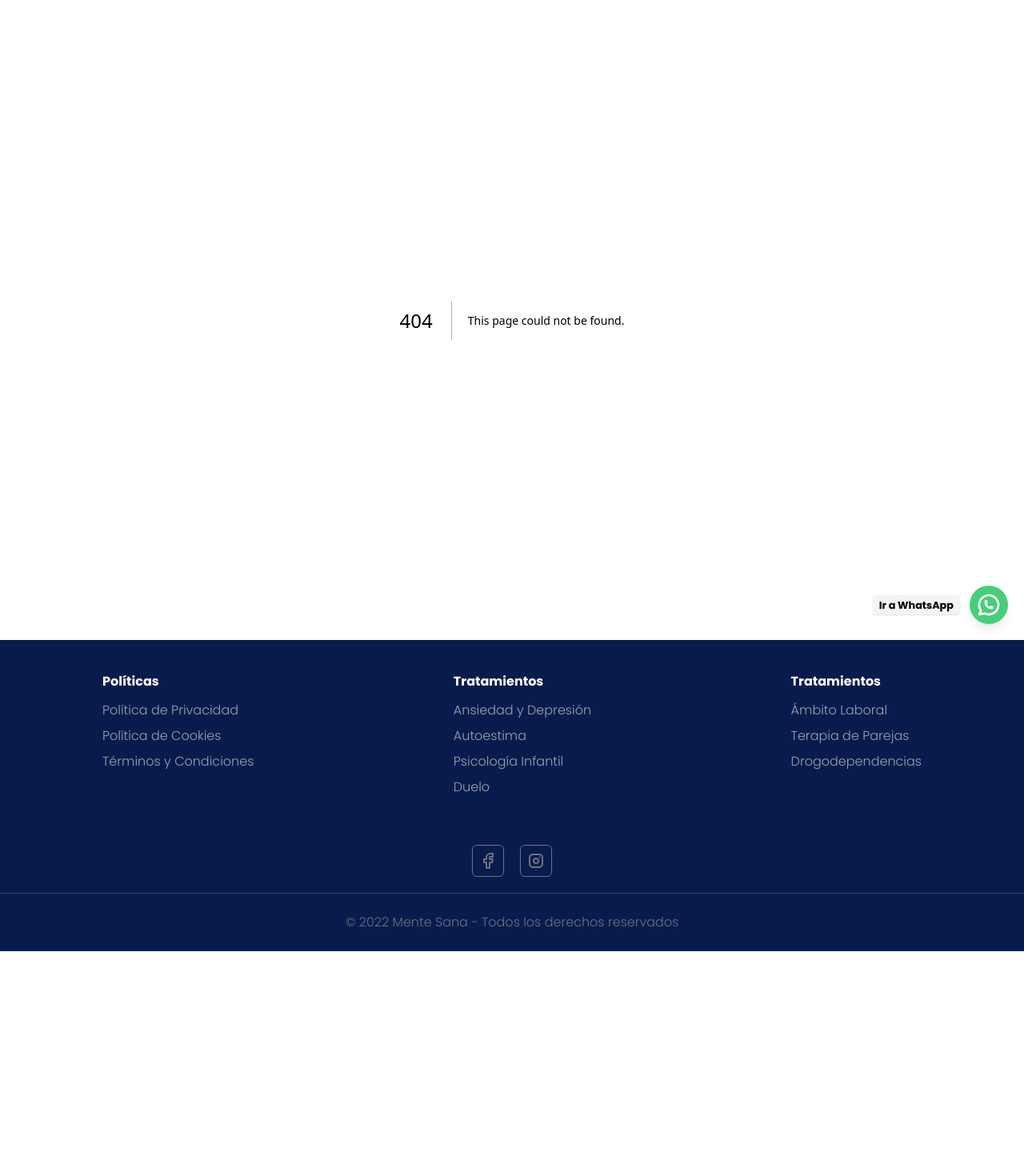
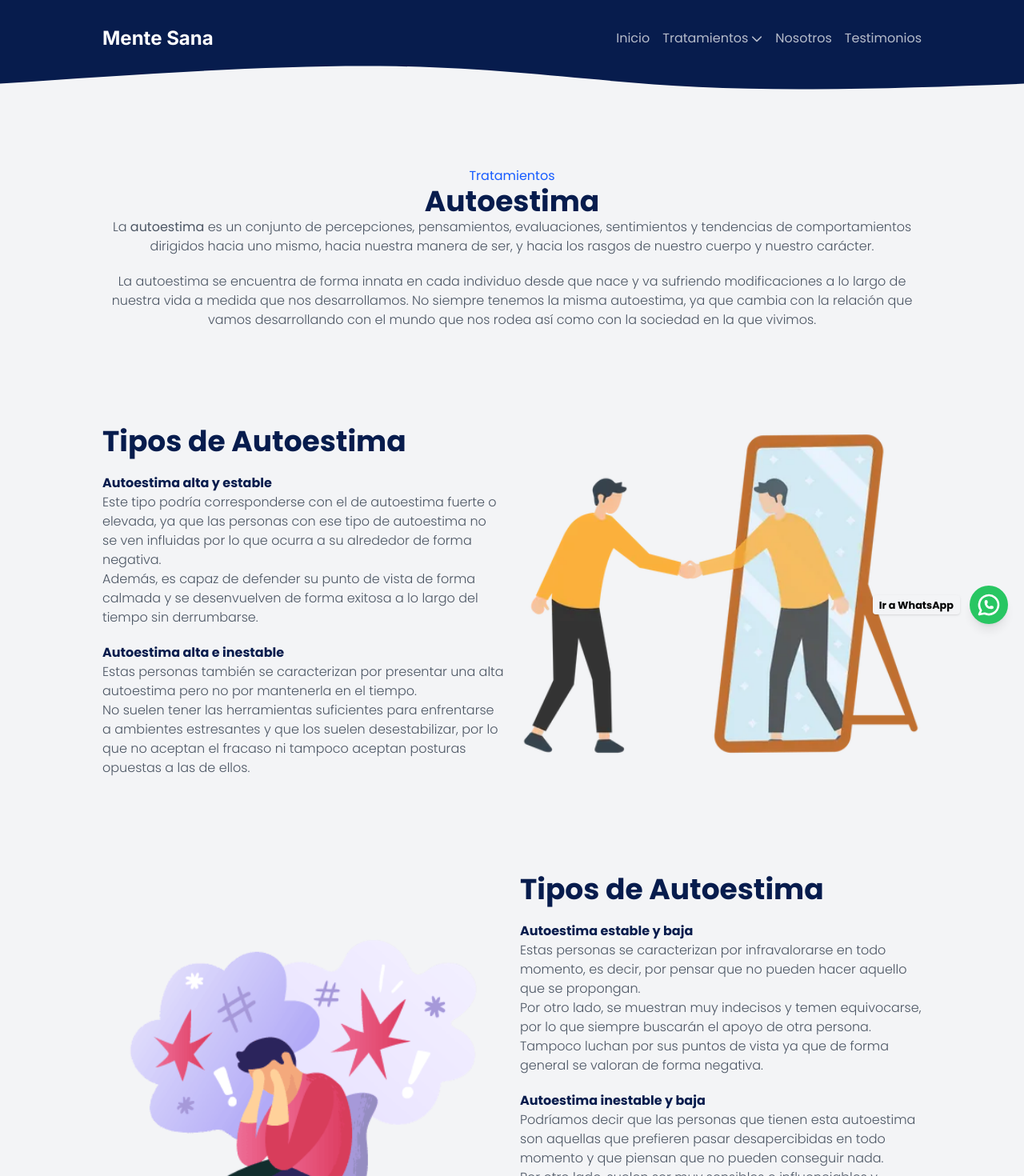
Before and after one commit to DarCkly666/mente-sana-psicologia, a Next.js app: page /autoestima in a window 1280 px wide. Before the commit this address had no page. Shown: the top 1470 px of the page at 80% size. Before the commit the page ends 1189 px from the top, so only its background shows below. Built offline with nearby package versions, Linux system fonts and the light colour scheme.

Commit message:
Added Autoestima page

```diff
--- /dev/null
+++ b/src/app/autoestima/page.tsx
@@ -0,0 +1,167 @@
+import SintomaItem from "@/components/sections/SintomaItem";
+import {
+  fontPoppins,
+  fontPoppins300,
+  fontPoppins500,
+  fontPoppins700,
+} from "@/utils/MyFonts";
+import Image from "next/image";
+import React from "react";
+
+export default function Autoestima() {
+  return (
+    <main
+      className={`bg-gray-100 text-dark-blue relative ${fontPoppins300.className}`}
+    >
+      <div className="">
+        <div className="w-full h-24 text-dark-blue">
+          <svg
+            width="100%"
+            height="170%"
+            preserveAspectRatio="none"
+            id="svg"
+            fill="currentColor"
+            viewBox="0 0 1440 390"
+            xmlns="http://www.w3.org/2000/svg"
+          >
+            <path
+              d="M 0,400 L 0,150 C 158.53333333333336,137.73333333333335 317.0666666666667,125.46666666666667 458,140 C 598.9333333333333,154.53333333333333 722.2666666666667,195.86666666666667 883,202 C 1043.7333333333333,208.13333333333333 1241.8666666666668,179.06666666666666 1440,150 L 1440,400 L 0,400 Z"
+              stroke="none"
+              stroke-width="0"
+              fill-opacity="1"
+              transform="rotate(-180 720 200)"
+            ></path>
+          </svg>
+        </div>
+        <div className="pt-20 md:pt-28 text-center w-full px-6 sm:px-12 md:px-20 lg:px-32 2xl:px-72 py-28 space-y-5">
+          <div>
+            <p className={`text-light-blue ${fontPoppins.className}`}>
+              Tratamientos
+            </p>
+            <h2 className={`text-3xl md:text-4xl ${fontPoppins700.className}`}>
+              Autoestima
+            </h2>
+            <p className="text-gray-600">
+              La <strong>autoestima</strong> es un conjunto de percepciones,
+              pensamientos, evaluaciones, sentimientos y tendencias de
+              comportamientos dirigidos hacia uno mismo, hacia nuestra manera de
+              ser, y hacia los rasgos de nuestro cuerpo y nuestro carácter.
+            </p>
+            <p className="text-gray-600 mt-5">
+              La autoestima se encuentra de forma innata en cada individuo desde
+              que nace y va sufriendo modificaciones a lo largo de nuestra vida
+              a medida que nos desarrollamos. No siempre tenemos la misma
+              autoestima, ya que cambia con la relación que vamos desarrollando
+              con el mundo que nos rodea así como con la sociedad en la que
+              vivimos.
+            </p>
+            <div className="flex flex-col-reverse md:flex-row items-center gap-5 mt-20">
+              <div className="w-full md:w-1/2 text-start">
+                <p
+                  className={`text-3xl md:text-4xl py-5 ${fontPoppins700.className}`}
+                >
+                  Tipos de Autoestima
+                </p>
+                <p className={`${fontPoppins700.className}`}>
+                  Autoestima alta y estable
+                </p>
+                <p className="text-gray-600">
+                  Este tipo podría corresponderse con el de autoestima fuerte o
+                  elevada, ya que las personas con ese tipo de autoestima no se
+                  ven influidas por lo que ocurra a su alrededor de forma
+                  negativa.
+                </p>
+                <p className="text-gray-600">
+                  Además, es capaz de defender su punto de vista de forma
+                  calmada y se desenvuelven de forma exitosa a lo largo del
+                  tiempo sin derrumbarse.
+                </p>
+                <p className={`pt-5 ${fontPoppins700.className}`}>
+                  Autoestima alta e inestable
+                </p>
+                <p className="text-gray-600">
+                  Estas personas también se caracterizan por presentar una alta
+                  autoestima pero no por mantenerla en el tiempo.
+                </p>
+                <p className="text-gray-600">
+                  No suelen tener las herramientas suficientes para enfrentarse
+                  a ambientes estresantes y que los suelen desestabilizar, por
+                  lo que no aceptan el fracaso ni tampoco aceptan posturas
+                  opuestas a las de ellos.
+                </p>
+              </div>
+              <div className="w-full md:w-1/2 grid place-items-center">
+                <Image
+                  src="/images/self_esteem.webp"
+                  alt="Ansiedad y depresión"
+                  width={500}
+                  height={500}
+                />
+              </div>
+            </div>
+            <div className="flex flex-col md:flex-row items-center gap-5 mt-20">
+              <div className="w-full md:w-1/2 grid place-items-center">
+                <Image
+                  src="/images/low_self_esteem.png"
+                  alt="Ansiedad y depresión"
+                  width={500}
+                  height={500}
+                />
+              </div>
+              <div className="w-full md:w-1/2 text-start">
+                <p
+                  className={`text-3xl md:text-4xl py-5 ${fontPoppins700.className}`}
+                >
+                  Tipos de Autoestima
+                </p>
+                <p className={`${fontPoppins700.className}`}>
+                  Autoestima estable y baja
+                </p>
+                <p className="text-gray-600">
+                  Estas personas se caracterizan por infravalorarse en todo
+                  momento, es decir, por pensar que no pueden hacer aquello que
+                  se propongan.
+                </p>
+                <p className="text-gray-600">
+                  Por otro lado, se muestran muy indecisos y temen equivocarse,
+                  por lo que siempre buscarán el apoyo de otra persona. Tampoco
+                  luchan por sus puntos de vista ya que de forma general se
+                  valoran de forma negativa.
+                </p>
+                <p className={`pt-5 ${fontPoppins700.className}`}>
+                  Autoestima inestable y baja
+                </p>
+                <p className="text-gray-600">
+                  Podríamos decir que las personas que tienen esta autoestima
+                  son aquellas que prefieren pasar desapercibidas en todo
+                  momento y que piensan que no pueden conseguir nada.
+                </p>
+                <p className="text-gray-600">
+                  Por otro lado, suelen ser muy sensibles e influenciables y
+                  prefieren no enfrentarse a nadie incluso aunque sepan que la
+                  otra persona no lleva la razón.
+                </p>
+                <p className={`pt-5 ${fontPoppins700.className}`}>
+                  Autoestima inflada
+                </p>
+                <p className="text-gray-600">
+                  Las personas con este tipo de autoestima se caracterizan por
+                  tener una personalidad fuerte y creerse mejor que las personas
+                  que tienen a su alrededor. Por ello, nunca suelen escuchar ni
+                  prestarles atención alguna.
+                </p>
+                <p className="text-gray-600">
+                  También suelen culpabilizar a los demás en situaciones
+                  estresantes y tienen un ego muy grande. No son capaces de
+                  corregir sus propios errores ni tampoco criticarse a sí
+                  mismos. Se caracterizan por ser muy materialistas y
+                  superficiales.
+                </p>
+              </div>
+            </div>
+          </div>
+        </div>
+      </div>
+    </main>
+  );
+}
--- a/src/components/Footer.tsx
+++ b/src/components/Footer.tsx
@@ -21,13 +21,13 @@ export default function Footer() {
           </h3>
           <ul className="space-y-2">
             <li className="hover:text-white">
-              <Link href="#">Política de Privacidad</Link>
+              <Link href="politica-de-privacidad">Política de Privacidad</Link>
             </li>
             <li className="hover:text-white">
-              <Link href="#">Política de Cookies</Link>
+              <Link href="politica-de-cookies">Política de Cookies</Link>
             </li>
             <li className="hover:text-white">
-              <Link href="#">Términos y Condiciones</Link>
+              <Link href="terminos-condiciones">Términos y Condiciones</Link>
             </li>
           </ul>
         </div>
@@ -40,13 +40,13 @@ export default function Footer() {
               <Link href="ansiedad-depresion">Ansiedad y Depresión</Link>
             </li>
             <li className="hover:text-white">
-              <Link href="#">Autoestima</Link>
+              <Link href="autoestima">Autoestima</Link>
             </li>
             <li className="hover:text-white">
-              <Link href="#">Psicología Infantil</Link>
+              <Link href="psicologia-infantil">Psicología Infantil</Link>
             </li>
             <li className="hover:text-white">
-              <Link href="#">Duelo</Link>
+              <Link href="duelo">Duelo</Link>
             </li>
           </ul>
         </div>
@@ -56,13 +56,13 @@ export default function Footer() {
           </h3>
           <ul className="space-y-2">
             <li className="hover:text-white">
-              <Link href="#">Ámbito Laboral</Link>
+              <Link href="ambito-social-laboral">Ámbito Laboral</Link>
             </li>
             <li className="hover:text-white">
-              <Link href="#">Terapia de Parejas</Link>
+              <Link href="terapia-de-pareja">Terapia de Parejas</Link>
             </li>
             <li className="hover:text-white">
-              <Link href="#">Drogodependencias</Link>
+              <Link href="drogodependencia">Drogodependencias</Link>
             </li>
           </ul>
         </div>
--- a/src/components/Navbar.tsx
+++ b/src/components/Navbar.tsx
@@ -142,32 +142,47 @@ export default function Navbar() {
               </Link>
             </li>
             <li>
-              <Link className="hover:text-light-blue w-full block" href="#">
+              <Link
+                className="hover:text-light-blue w-full block"
+                href="psicologia-infantil"
+              >
                 Psicología Infantil
               </Link>
             </li>
             <li>
-              <Link className="hover:text-light-blue w-full block" href="#">
+              <Link className="hover:text-light-blue w-full block" href="duelo">
                 Duelo
               </Link>
             </li>
             <li>
-              <Link className="hover:text-light-blue w-full block" href="#">
+              <Link
+                className="hover:text-light-blue w-full block"
+                href="autoestima"
+              >
                 Autoestima
               </Link>
             </li>
             <li>
-              <Link className="hover:text-light-blue w-full block" href="#">
+              <Link
+                className="hover:text-light-blue w-full block"
+                href="ambito-social-laboral"
+              >
                 Ámbito Social/Laboral
               </Link>
             </li>
             <li>
-              <Link className="hover:text-light-blue w-full block" href="#">
+              <Link
+                className="hover:text-light-blue w-full block"
+                href="terapia-de-pareja"
+              >
                 Terapia De Pareja
               </Link>
             </li>
             <li>
-              <Link className="hover:text-light-blue w-full block" href="#">
+              <Link
+                className="hover:text-light-blue w-full block"
+                href="drogodependencia"
+              >
                 Drogodependencia
               </Link>
             </li>
@@ -175,7 +190,7 @@ export default function Navbar() {
         </li>
         <li>
           <Link
-            href="#nosotros"
+            href="nosotros"
             className={`${
               isScrolled ? "hover:text-light-blue" : "hover:text-white"
             }`}
@@ -185,7 +200,7 @@ export default function Navbar() {
         </li>
         <li>
           <Link
-            href="#"
+            href="#testimonios"
             className={`${
               isScrolled ? "hover:text-light-blue" : "hover:text-white"
             }`}
@@ -199,7 +214,7 @@ export default function Navbar() {
         <div className="fixed md:hidden left-0 top-0 w-screen h-screen bg-black/70">
           <div className="flex flex-col w-full sm:w-96 h-screen bg-white">
             <div className="p-6 flex items-center justify-between border-b">
-              <a href="" className="text-2xl">
+              <a href="/" className="text-2xl">
                 Mente Sana
               </a>
               <div
@@ -274,7 +289,8 @@ export default function Navbar() {
                   <li>
                     <Link
                       className="w-full block capitalize hover:bg-slate-600/10 rounded px-2 py-1"
-                      href="#"
+                      href="psicologia-infantil"
+                      onClick={() => setIsMenuOpen(false)}
                     >
                       Psicología Infantil
                     </Link>
@@ -282,7 +298,8 @@ export default function Navbar() {
                   <li>
                     <Link
                       className="w-full block capitalize hover:bg-slate-600/10 rounded px-2 py-1"
-                      href="#"
+                      href="duelo"
+                      onClick={() => setIsMenuOpen(false)}
                     >
                       Duelo
                     </Link>
@@ -290,7 +307,8 @@ export default function Navbar() {
                   <li>
                     <Link
                       className="w-full block capitalize hover:bg-slate-600/10 rounded px-2 py-1"
-                      href="#"
+                      href="autoestima"
+                      onClick={() => setIsMenuOpen(false)}
                     >
                       Autoestima
                     </Link>
@@ -298,7 +316,8 @@ export default function Navbar() {
                   <li>
                     <Link
                       className="w-full block capitalize hover:bg-slate-600/10 rounded px-2 py-1"
-                      href="#"
+                      href="ambito-social-laboral"
+                      onClick={() => setIsMenuOpen(false)}
                     >
                       Ámbito Social/Laboral
                     </Link>
@@ -306,7 +325,8 @@ export default function Navbar() {
                   <li>
                     <Link
                       className="w-full block capitalize hover:bg-slate-600/10 rounded px-2 py-1"
-                      href="#"
+                      href="terapia-de-pareja"
+                      onClick={() => setIsMenuOpen(false)}
                     >
                       Terapia De Pareja
                     </Link>
@@ -314,7 +334,8 @@ export default function Navbar() {
                   <li>
                     <Link
                       className="w-full block capitalize hover:bg-slate-600/10 rounded px-2 py-1"
-                      href="#"
+                      href="drogodependencia"
+                      onClick={() => setIsMenuOpen(false)}
                     >
                       Drogodependencia
                     </Link>
@@ -323,16 +344,18 @@ export default function Navbar() {
               </li>
               <li>
                 <Link
-                  href="#"
+                  href="nostros"
                   className="uppercase hover:bg-slate-600/10 rounded px-2 py-1 block"
+                  onClick={() => setIsMenuOpen(false)}
                 >
                   Nosotros
                 </Link>
               </li>
               <li>
                 <Link
-                  href="#"
+                  href="#testimonios"
                   className="uppercase hover:bg-slate-600/10 rounded px-2 py-1 block"
+                  onClick={() => setIsMenuOpen(false)}
                 >
                   Testimonios
                 </Link>
```
Also changed, not shown: public/images/low_self_esteem.png (added), public/images/self_esteem.webp (added).
